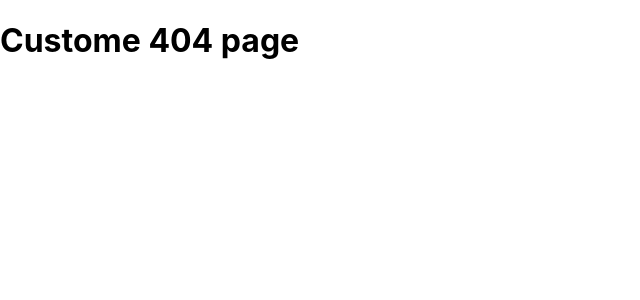
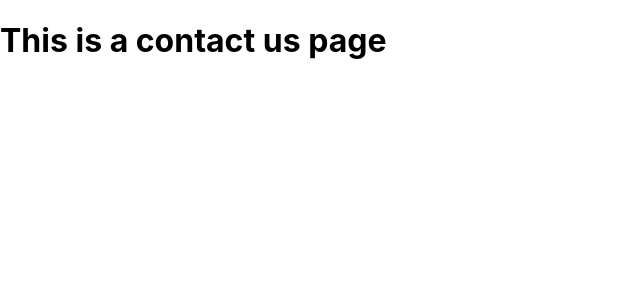
Before and after one commit to Ramekbal/nextjsAllConcept, a Next.js app: page /contact in a window 1280 px wide. Before the commit this address had no page. Shown: the top 300 px of the page, without its empty margins (0-640 px from the left). Built offline with nearby package versions, Linux system fonts and the light colour scheme.

Commit message:
file based routing

```diff
--- /dev/null
+++ b/pages/contact.js
@@ -0,0 +1,9 @@
+import React from 'react'
+
+export default function Contact() {
+  return (
+    <div>
+      <h1>This is a contact us page</h1>
+    </div>
+  )
+}
```
